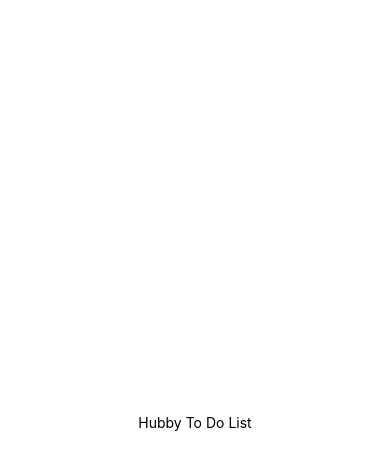
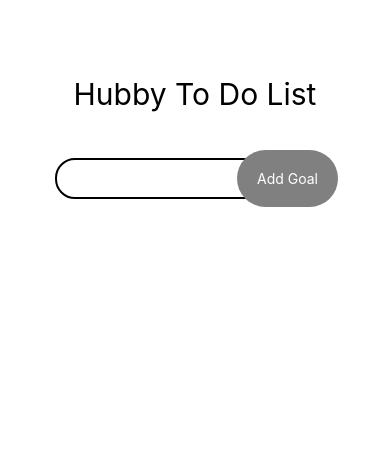
Before and after one commit to dukeromkey/hubby-to-do, a React Native app: screen / in a window 390 px wide. Shown: the top 470 px of the page. Built offline with nearby package versions, Linux system fonts and the light colour scheme.

Commit message:
initial add goal input skeleton

```diff
--- a/App.js
+++ b/App.js
@@ -1,20 +1,68 @@
 import { StatusBar } from "expo-status-bar";
-import { StyleSheet, Text, View } from "react-native";
+import { StyleSheet, Text, TextInput, View, Pressable } from "react-native";
 
 export default function App() {
   return (
-    <View style={styles.container}>
-      <Text>Hubby To Do List</Text>
+    <>
       <StatusBar style="auto" />
-    </View>
+      <View style={styles.container}>
+        <Text style={styles.title}>Hubby To Do List</Text>
+        {/* INPUT AREA */}
+        <View style={styles.addGoalContainer}>
+          <View style={styles.goalInput}>
+            <TextInput placeholder="Add Goal" placeholderTextColor="white" />
+            <View style={styles.addGoalButton}>
+              <Pressable>
+                <Text style={styles.buttonText}>Add Goal</Text>
+              </Pressable>
+            </View>
+          </View>
+        </View>
+      </View>
+    </>
   );
 }
 
 const styles = StyleSheet.create({
   container: {
     flex: 1,
+    paddingTop: 60,
     backgroundColor: "#fff",
     alignItems: "center",
+  },
+  title: {
+    fontSize: 30,
+    padding: 16,
+  },
+  goalInput: {
+    position: "relative",
+    padding: 10,
+    width: "80%",
+    color: "white",
+    borderWidth: 2,
+    borderColor: "black",
+    borderRadius: 20,
+  },
+  addGoalContainer: {
+    flex: 1,
+    flexDirection: "row",
+    alignItems: "flex-start",
     justifyContent: "center",
+    padding: 20,
+    paddingTop: 30,
+    width: "100%",
+    backgroundColor: "white",
+    color: "white",
+  },
+  addGoalButton: {
+    position: "absolute",
+    right: -5,
+    top: -10,
+    backgroundColor: "grey",
+    padding: 20,
+    borderRadius: 50,
+  },
+  buttonText: {
+    color: "white",
   },
 });
```
